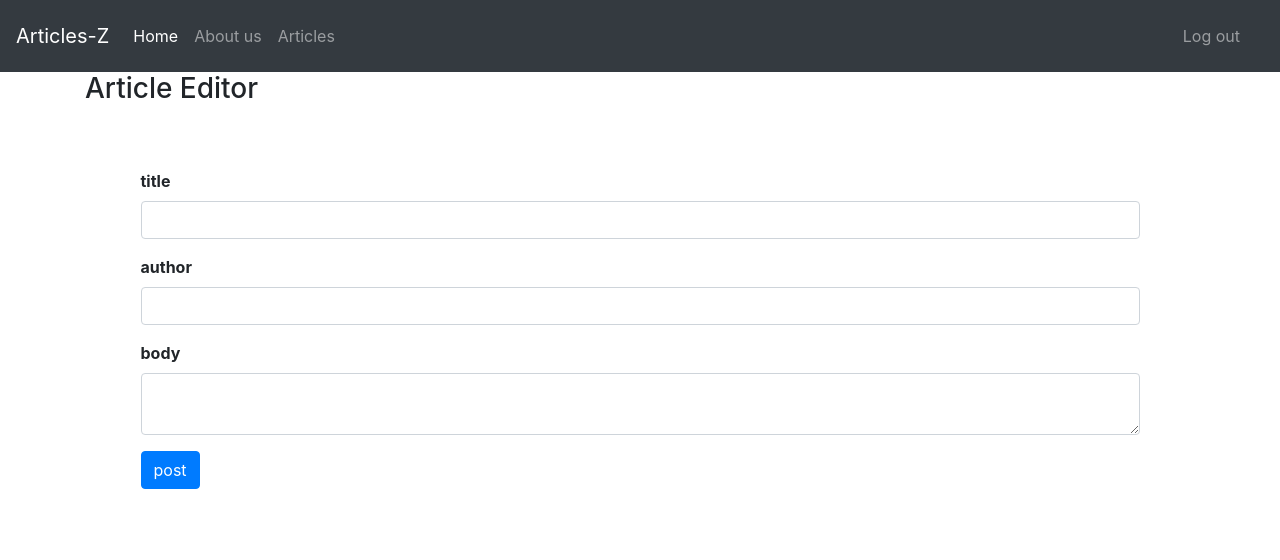
After one commit to Nethmee/Flask-App-2, a Flask app: page /add_article in a window 1280 px wide. The commit adds this page. Shown: the top 560 px of the page. Run offline with Flask 2, Linux system fonts and the light colour scheme; the visitor is signed in with stand-in values (Sample User, id 1); some libraries are stand-ins or nearby versions.

Commit message:
Add article component added

```diff
--- a/app.py
+++ b/app.py
@@ -49,6 +49,7 @@ def show_user_profile(username):
     print(username)
     return username
 @app.route('/logout')
+#@is_logged_in
 def logout():
         session.clear()
         flash('You are logged out')
@@ -152,8 +153,35 @@ def is_logged_in(f):
         return wrap
 
 
+class ArticleAddForm(Form):
+    title  = StringField('title', [validators.Length(min=5, max=200),validators.DataRequired()])
+    author  = StringField('author', [validators.Length(min=4, max=25),validators.DataRequired()])
+    body = TextAreaField('body', [validators.Length(min=60),validators.DataRequired()])
+
+
+
+@app.route('/add_article',methods=['POST','GET'])
+@is_logged_in
+def addArticle():
+        form =ArticleAddForm(request.form)
+        if request.method=='POST' and form.validate():
+               title=request.form['title']
+               author=request.form['author']
+               body=request.form['body']
+               #creating the cursor
+               cur = mysql.connection.cursor()
+               cur.execute("INSERT INTO articles(title,author,body) VALUES (%s, %s,%s )" ,(title,author,body))
+                ## comiiting the database
+               mysql.connection.commit()
+               cur.close()
+               flash('successfully posted', 'sucess')# with flash messaging we can use
+               return redirect(url_for('dashboard'))
+
+
+        return render_template('ArticleEditor.html',form=form)
+
 @app.route('/dashboard')
-@is_logged_in
+#@is_logged_in
 def dashboard():
         return render_template('dashboard.html')
 
--- /dev/null
+++ b/templates/ArticleEditor.html
@@ -0,0 +1,29 @@
+{% extends 'Layout.html' %}
+
+{%block body%}
+
+{{super()}}
+<h3>Article Editor
+</h3>
+
+<div id="bodySpace" style="padding: 5%;">
+{% from "includes/_formhelper.html"  import render_field %}
+
+
+<form method='POST' action="/add_article">
+<!--usining wtf form syntax-->
+<div class="form-group">
+    {{render_field(form.title ,class="form-control")}}
+</div>
+
+<div class="form-group">
+ {{render_field(form.author ,class="form-control")}}
+</div>
+
+<div class="form-group">
+    {{render_field(form.body ,class="form-control")}}
+</div>
+<p><input type="submit" value="post" class="btn btn-primary"  /></p>
+</form>
+</div>
+{% endblock%}
--- a/templates/dashboard.html
+++ b/templates/dashboard.html
@@ -15,6 +15,6 @@
 console.log(se)
 </script>
  <h3>Welcome to Dashboard {{session.username.username}}</h3>
-
+<a class ="btn btn-success" href="/add_article">Add Articles</a>
 
 {% endblock %}
```
